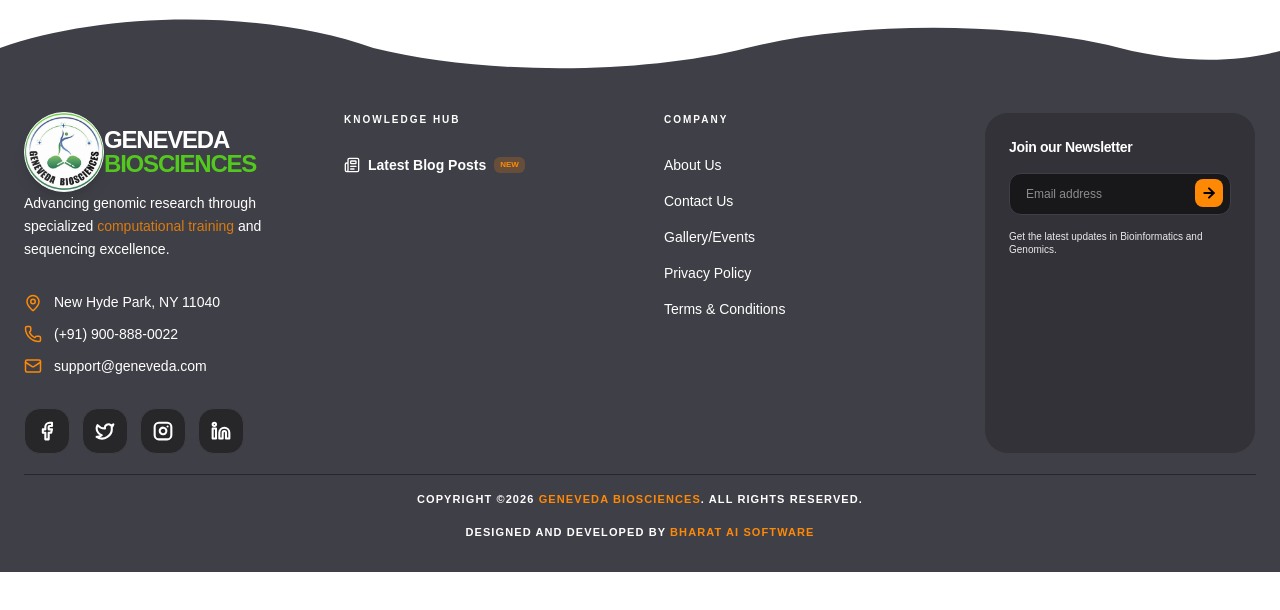
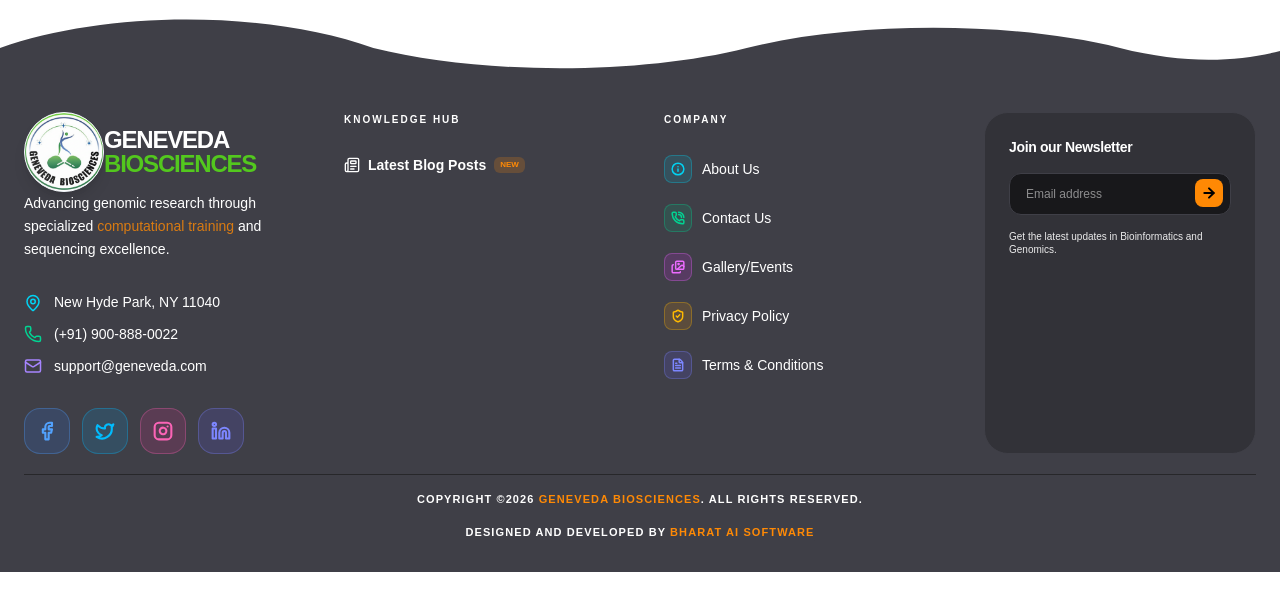
Before and after one commit to ankit-agarwal-devx/geneveda-2nd, a Next.js app: page /components/Footer in a window 1280 px wide. Shown: the top 610 px of the page. Built offline with nearby package versions, Linux system fonts and the light colour scheme.

Commit message:
Update footer icons.

```diff
--- a/app/components/Footer/page.jsx
+++ b/app/components/Footer/page.jsx
@@ -12,9 +12,75 @@
   Newspaper,
   MapPin,
   Phone,
+  Info,
+  PhoneCall,
+  Images,
+  ShieldCheck,
+  FileText,
 } from "lucide-react";
 import Image from "next/image";
 import Link from "next/link";
+
+const socialIcons = [
+  {
+    Icon: Facebook,
+    className:
+      "text-blue-400 bg-blue-500/15 border-blue-400/30 hover:bg-blue-500 hover:text-white",
+  },
+  {
+    Icon: Twitter,
+    className:
+      "text-sky-400 bg-sky-500/15 border-sky-400/30 hover:bg-sky-500 hover:text-white",
+  },
+  {
+    Icon: Instagram,
+    className:
+      "text-pink-400 bg-pink-500/15 border-pink-400/30 hover:bg-pink-500 hover:text-white",
+  },
+  {
+    Icon: Linkedin,
+    className:
+      "text-indigo-400 bg-indigo-500/15 border-indigo-400/30 hover:bg-indigo-500 hover:text-white",
+  },
+];
+
+const companyLinks = [
+  {
+    name: "About Us",
+    href: "/about-us",
+    icon: Info,
+    iconClass:
+      "text-cyan-400 bg-cyan-500/15 border-cyan-400/30 group-hover:bg-cyan-500 group-hover:text-white",
+  },
+  {
+    name: "Contact Us",
+    href: "/contact-us",
+    icon: PhoneCall,
+    iconClass:
+      "text-emerald-400 bg-emerald-500/15 border-emerald-400/30 group-hover:bg-emerald-500 group-hover:text-white",
+  },
+  {
+    name: "Gallery/Events",
+    href: "/gallery-events",
+    icon: Images,
+    iconClass:
+      "text-fuchsia-400 bg-fuchsia-500/15 border-fuchsia-400/30 group-hover:bg-fuchsia-500 group-hover:text-white",
+  },
+  {
+    name: "Privacy Policy",
+    href: "/privacy-policy",
+    icon: ShieldCheck,
+    iconClass:
+      "text-amber-400 bg-amber-500/15 border-amber-400/30 group-hover:bg-amber-500 group-hover:text-white",
+  },
+  {
+    name: "Terms & Conditions",
+    href: "/terms-and-conditions",
+    icon: FileText,
+    iconClass:
+      "text-indigo-400 bg-indigo-500/15 border-indigo-400/30 group-hover:bg-indigo-500 group-hover:text-white",
+  },
+];
 
 const Footer = () => {
   return (
@@ -81,14 +147,14 @@
                 <div className="flex items-start gap-3 text-white">
                   <MapPin
                     size={18}
-                    className="text-orange-400 mt-0.5 flex-shrink-0"
+                    className="text-cyan-400 mt-0.5 flex-shrink-0"
                   />
                   <span className="text-sm font-medium">
                     New Hyde Park, NY 11040
                   </span>
                 </div>
                 <div className="flex items-center gap-3 text-white">
-                  <Phone size={18} className="text-orange-400 flex-shrink-0" />
+                  <Phone size={18} className="text-emerald-400 flex-shrink-0" />
                   <a
                     href="tel:+919008880022"
                     className="text-sm font-medium hover:text-white transition-colors"
@@ -97,7 +163,7 @@
                   </a>
                 </div>
                 <div className="flex items-center gap-3 text-white">
-                  <Mail size={18} className="text-orange-400 flex-shrink-0" />
+                  <Mail size={18} className="text-violet-400 flex-shrink-0" />
                   <a
                     href="mailto:support@geneveda.com"
                     className="text-sm font-medium hover:text-white transition-colors lowercase"
@@ -108,11 +174,11 @@
               </div>
 
               <div className="flex gap-3 pt-2">
-                {[Facebook, Twitter, Instagram, Linkedin].map((Icon, i) => (
+                {socialIcons.map(({ Icon, className }, i) => (
                   <a
                     key={i}
                     href="#"
-                    className="p-3 rounded-2xl bg-zinc-800 text-white hover:bg-orange-400 hover:text-black transition-all duration-500 border border-zinc-700"
+                    className={`p-3 rounded-2xl transition-all duration-500 border ${className}`}
                   >
                     <Icon size={20} strokeWidth={2.5} />
                   </a>
@@ -150,22 +216,23 @@
                 Company
               </h2>
               <ul className="text-white space-y-4 text-sm font-medium">
-                {[
-                  { name: "About Us", href: "/about-us" },
-                  { name: "Contact Us", href: "/contact-us" },
-                  { name: "Gallery/Events", href: "/gallery-events" },
-                  { name: "Privacy Policy", href: "/privacy-policy" },
-                  { name: "Terms & Conditions", href: "/terms-and-conditions" },
-                ].map((item) => (
+                {companyLinks.map((item) => {
+                  const LinkIcon = item.icon;
+                  return (
                   <li key={item.name}>
                     <a
                       href={item.href || "/"}
-                      className="hover:text-orange-400 transition-colors"
+                      className="group inline-flex items-center gap-2.5 hover:text-orange-400 transition-colors"
                     >
+                      <span
+                        className={`p-1.5 rounded-lg border transition-all duration-300 ${item.iconClass}`}
+                      >
+                        <LinkIcon size={14} strokeWidth={2.5} />
+                      </span>
                       {item?.name}
                     </a>
                   </li>
-                ))}
+                )})}
               </ul>
             </div>
 
```
